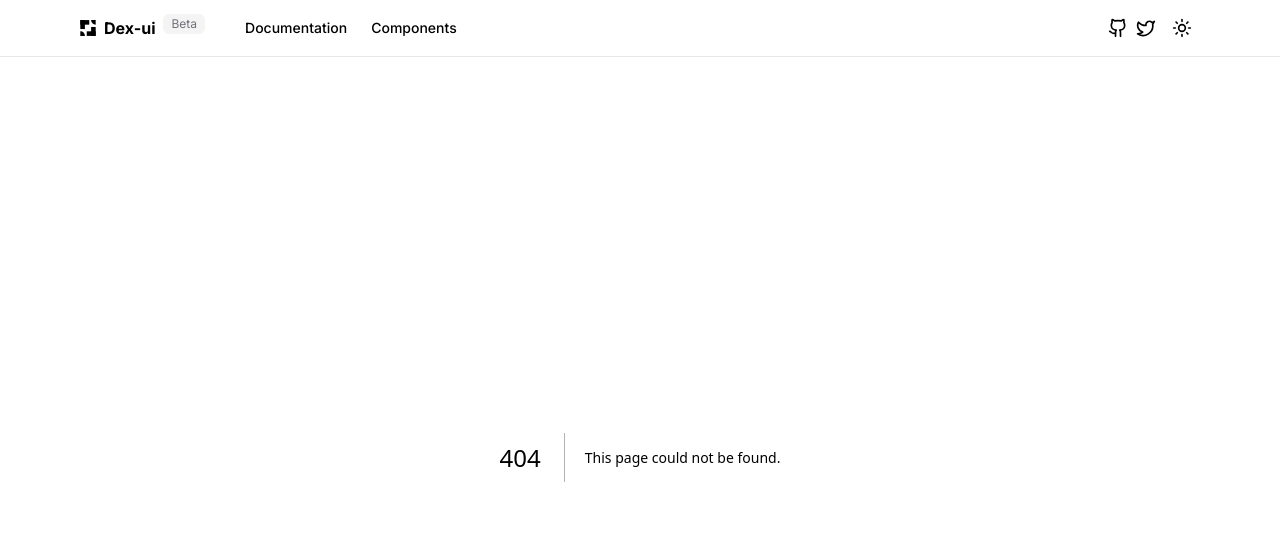
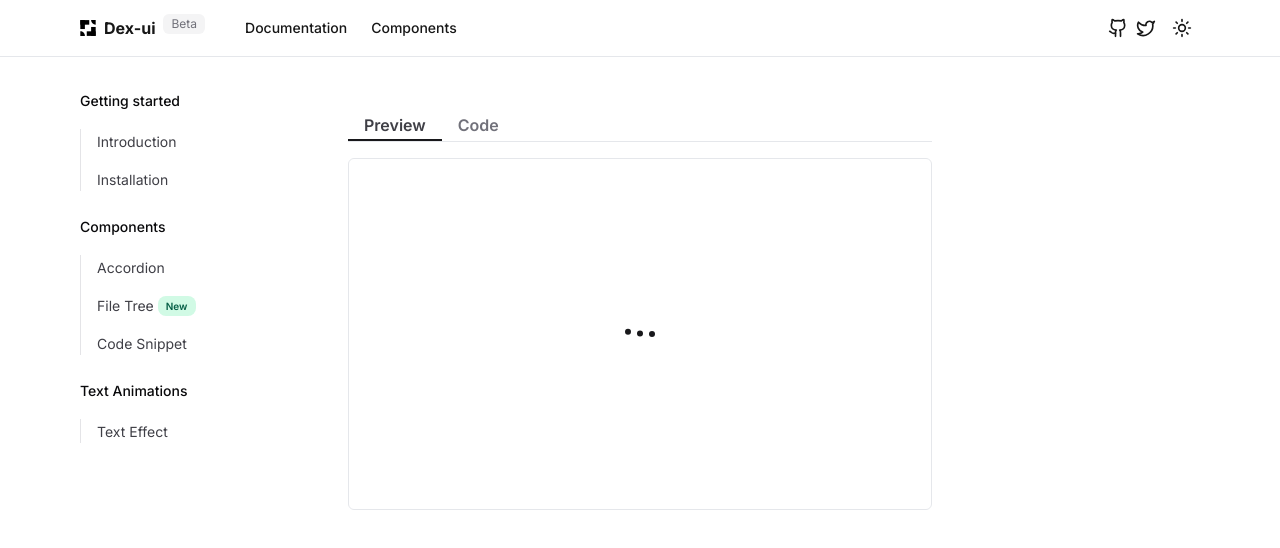
Before and after one commit to PraveenShinde3/dex-ui, a Next.js app: page /docs/loading-dots in a window 1280 px wide. Before the commit this address had no page. Shown: the top 548 px of the page. Built offline with nearby package versions, Linux system fonts and the light colour scheme; a web font is replaced by a local one.

Commit message:
style: codesnippent style changes

```diff
--- a/app/docs/code-snippet/code-snippet-demo.tsx
+++ b/app/docs/code-snippet/code-snippet-demo.tsx
@@ -1,15 +1,13 @@
 import CodeSnippet from "./code-snippet"; // Adjust the path as needed
 
 const CodeSnippetDemo = () => {
-  const sampleCode = `
-    function greet(name) {
-      console.log("Hello, " + name);
-    }
-    greet("World");
-  `;
+  const sampleCode = `function greet(name) {
+    console.log("Hello, " + name);
+}
+greet("World");`;
 
   return (
-    <div>
+    <div className="flex justify-center">
       <CodeSnippet
         code={sampleCode}
         language="javascript"
--- a/app/docs/code-snippet/code-snippet.tsx
+++ b/app/docs/code-snippet/code-snippet.tsx
@@ -25,7 +25,7 @@ const CodeSnippet: React.FC<CodeSnippetProps> = ({ code, className }) => {
   };
 
   return (
-    <div className={`relative border rounded-md ${className}`}>
+    <div className={`relative border rounded-md w-fit p-6 ${className}`}>
       <button
         onClick={handleCopy}
         className="px-1 text-xs absolute top-2 right-2"
@@ -39,7 +39,7 @@ const CodeSnippet: React.FC<CodeSnippetProps> = ({ code, className }) => {
         )}
       </button>
 
-      <pre className="overflow-auto max-h-[500px] text-black text-base scrollbar-hidden">
+      <pre className="overflow-auto max-h-[500px] text-black text-sm scrollbar-hidden">
         {code}
       </pre>
     </div>
--- a/app/docs/layout.tsx
+++ b/app/docs/layout.tsx
@@ -9,7 +9,7 @@ export default function DocsLayout({
   children: React.ReactNode;
 }>) {
   return (
-    <div className="relative flex min-h-screen max-w-[1920px] mx-auto flex-col ">
+    <div className="relative flex w-full min-h-screen max-w-[1920px] mx-auto flex-col ">
       {/* <SiteHeader /> */}
       <div className="flex-1 mx-auto w-full px-20 ">
         <div className="mx-auto flex w-full flex-col justify-between items-start md:flex-row md:space-x-12">
--- /dev/null
+++ b/app/docs/loading-dots/loading-dots.tsx
@@ -0,0 +1,48 @@
+"use client";
+
+import React from "react";
+import { motion } from "framer-motion";
+
+interface BouncingDotsProps {
+  color?: string;
+  size?: number;
+  speed?: number;
+}
+
+export const BouncingDots: React.FC<BouncingDotsProps> = ({
+  color = "bg-primary",
+  size = 4,
+  speed = 0.5,
+}) => {
+  const dotVariants = {
+    initial: { y: 0 },
+    animate: { y: -8 },
+  };
+
+  return (
+    <div
+      className="flex items-center justify-center space-x-1.5"
+      role="status"
+      aria-label="Loading"
+    >
+      {[0, 1, 2].map((index) => (
+        <motion.div
+          key={index}
+          className={`${color} rounded-full`}
+          style={{ width: `${size}px`, height: `${size}px` }}
+          variants={dotVariants}
+          initial="initial"
+          animate="animate"
+          transition={{
+            repeat: Infinity,
+            repeatType: "reverse",
+            duration: speed,
+            delay: index * 0.1,
+            ease: "easeInOut",
+          }}
+        />
+      ))}
+      <span className="sr-only">Loading...</span>
+    </div>
+  );
+};
--- /dev/null
+++ b/app/docs/loading-dots/page.mdx
@@ -0,0 +1,7 @@
+import { BouncingDots } from "./loading-dots";
+import { ComponentPreview } from "@/components/component-code-preview";
+
+<ComponentPreview
+  component={<BouncingDots size={6} />}
+  filePath="app/docs/code-snippet/code-snippet-demo.tsx"
+/>
--- a/components/component-code-preview.tsx
+++ b/components/component-code-preview.tsx
@@ -20,7 +20,10 @@ export async function ComponentPreview({
   const codeData = await readFileContents(filePath);
   return (
     <div
-      className={cn("group relative my-4 flex flex-col space-y-2", className)}
+      className={cn(
+        "flex-1 group relative my-4 flex flex-col space-y-2",
+        className
+      )}
       {...props}
     >
       <Tabs.Root defaultValue="preview" className="relative w-full">
```
